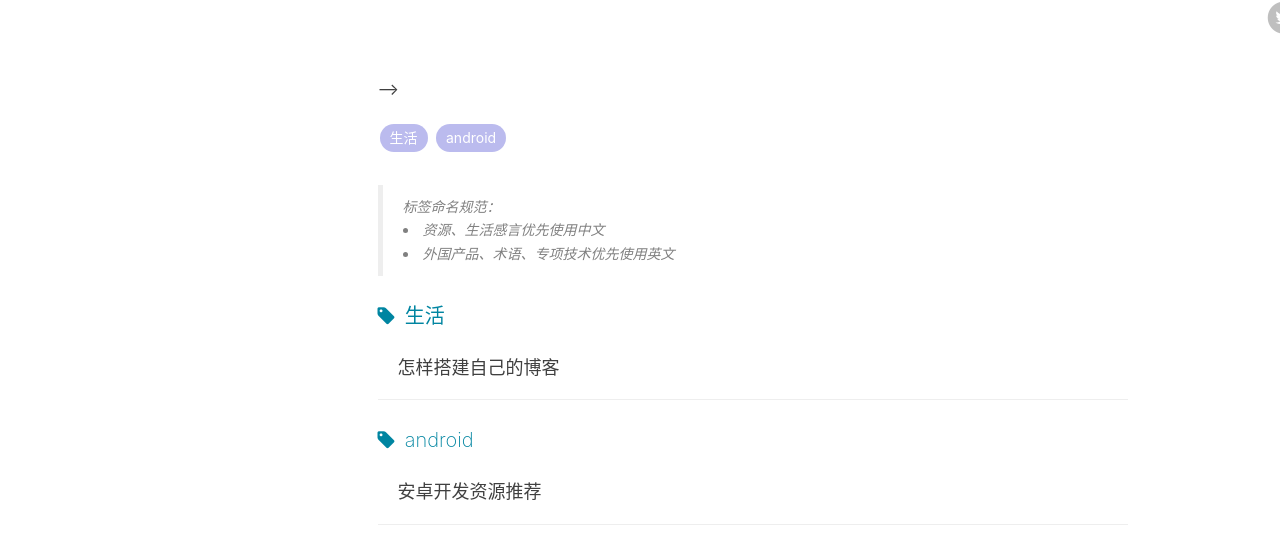
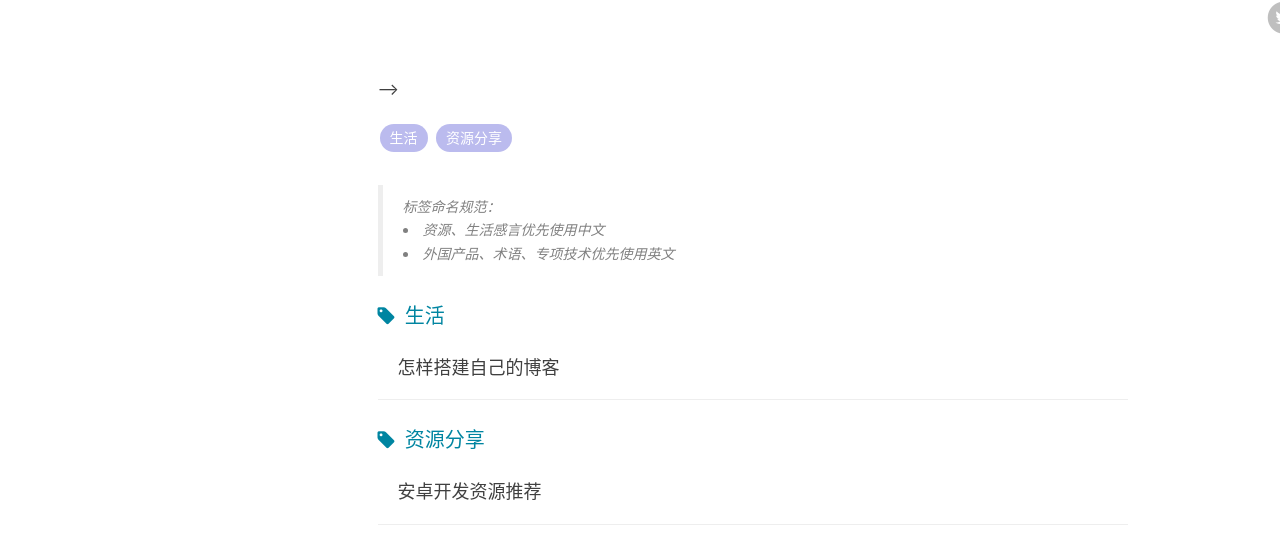
Before and after one commit to Refkay/Refkay.github.io, a Jekyll site: the page built from tags/index.html, in a window 1280 px wide. Shown: the part 1316-1854 px from the top of the page. Built offline with Jekyll 4.4.1, drawn with Linux system fonts in a browser that asks for light colours; nearby versions of some CDN libraries; comment, search, counter and statistics services are not loaded.

Commit message:
change files

```diff
--- a/_layouts/page.html
+++ b/_layouts/page.html
@@ -36,7 +36,7 @@ layout: default
                 {% if site.featured-tags %}
                 <section>
                     <!-- no hr -->
-                    <h5><a href="/tags/">FEATURED TAGS</a></h5>
+                    <h5>FEATURED TAGS</h5>
                     <div class="tags">
         				{% for tag in site.tags %}
                             {% if tag[1].size > {{site.featured-condition-size}} %}
--- a/_posts/2015-12-14-android-development-resource-share.markdown
+++ b/_posts/2015-12-14-android-development-resource-share.markdown
@@ -4,7 +4,7 @@ title:      "安卓开发资源推荐"
 date:       2015-12-14 02:00:00
 author:     "Lemon Yang"
 tags:
-    - android
+    - 资源分享
 ---
 
 >你不会找到路，除非你敢于迷路
```
